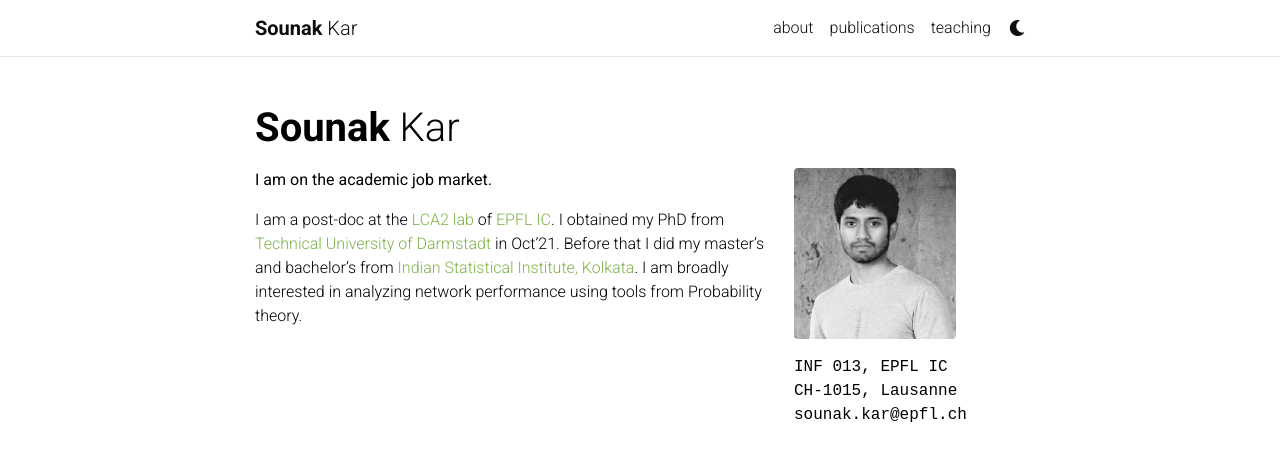
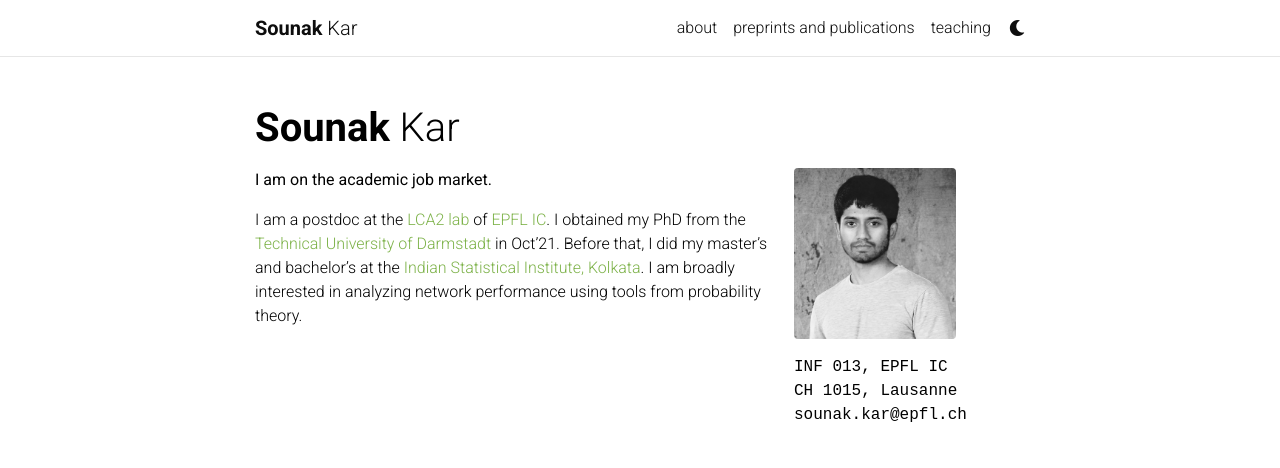
Before and after one commit to sounakk/sounakk.github.io, a Jekyll site: the page built from _pages/about.md, in a window 1280 px wide. Shown: the top 468 px of the page. Built offline with Jekyll 4.4.1, drawn with Linux system fonts in a browser that asks for light colours; nearby versions of some CDN libraries; full-size pictures stand in for the smaller copies a plugin makes; comment, search, counter and statistics services are not loaded; a style sheet for code colours, icons or effects is not loaded.

Commit message:
semantic changes

```diff
--- a/_pages/about.md
+++ b/_pages/about.md
@@ -9,7 +9,7 @@ profile:
   image: sk5.jpg
   address: >
     <p>INF 013, EPFL IC</p>
-    <p>CH-1015, Lausanne</p>
+    <p>CH 1015, Lausanne</p>
     <p>sounak.kar@epfl.ch</p>
 
 news: false  # includes a list of news items
@@ -18,7 +18,7 @@ social: true  # includes social icons at the bottom of the page
 ---
 <b>I am on the academic job market.</b>
 
-I am a post-doc at the [LCA2 lab](https://www.epfl.ch/labs/lca2/) of [EPFL](https://www.epfl.ch/) [IC](https://www.epfl.ch/schools/ic/). I obtained my PhD from [Technical University of Darmstadt](https://www.kom.tu-darmstadt.de/kom-multimedia-communications-lab/) in Oct'21. Before that I did my master's and bachelor's from [Indian Statistical Institute, Kolkata](https://www.isical.ac.in). I am broadly interested in analyzing network performance using tools from Probability theory.
+I am a postdoc at the [LCA2 lab](https://www.epfl.ch/labs/lca2/) of [EPFL](https://www.epfl.ch/) [IC](https://www.epfl.ch/schools/ic/). I obtained my PhD from the [Technical University of Darmstadt](https://www.kom.tu-darmstadt.de/kom-multimedia-communications-lab/) in Oct'21. Before that, I did my master's and bachelor's at the [Indian Statistical Institute, Kolkata](https://www.isical.ac.in). I am broadly interested in analyzing network performance using tools from probability theory.
 
 <!-- Put your address / P.O. box / other info right below your picture. You can also disable any these elements by editing `profile` property of the YAML header of your `_pages/about.md`. Edit `_bibliography/papers.bib` and Jekyll will render your [publications page](/al-folio/publications/) automatically.
 
--- a/_pages/publications.md
+++ b/_pages/publications.md
@@ -1,7 +1,7 @@
 ---
 layout: page
 permalink: /publications/
-title: publications
+title: preprints and publications
 # description: publications by categories in reversed chronological order. generated by jekyll-scholar.
 years: [2023, 2022, 2020, 2019, 2018]
 nav: true
```
